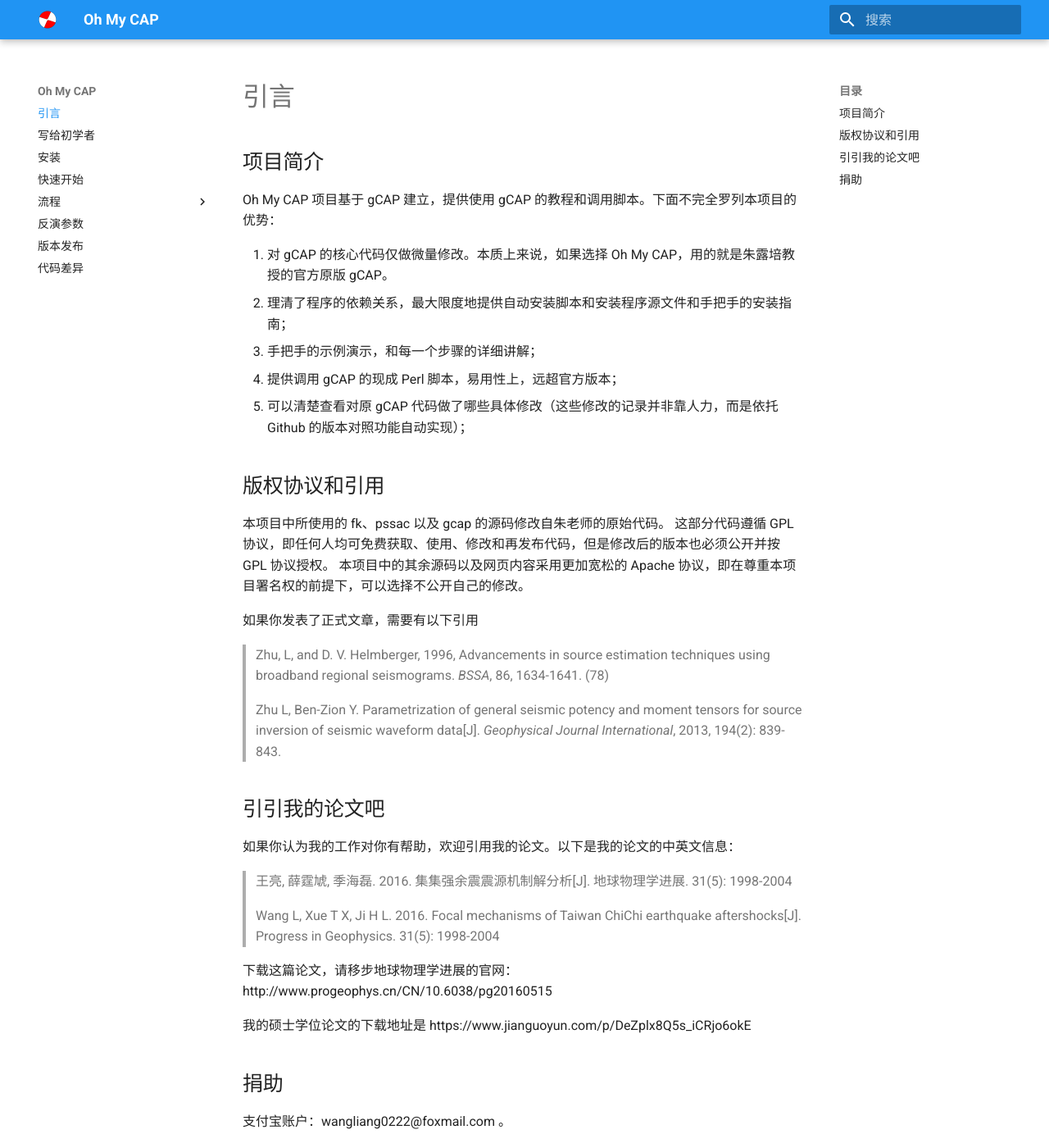
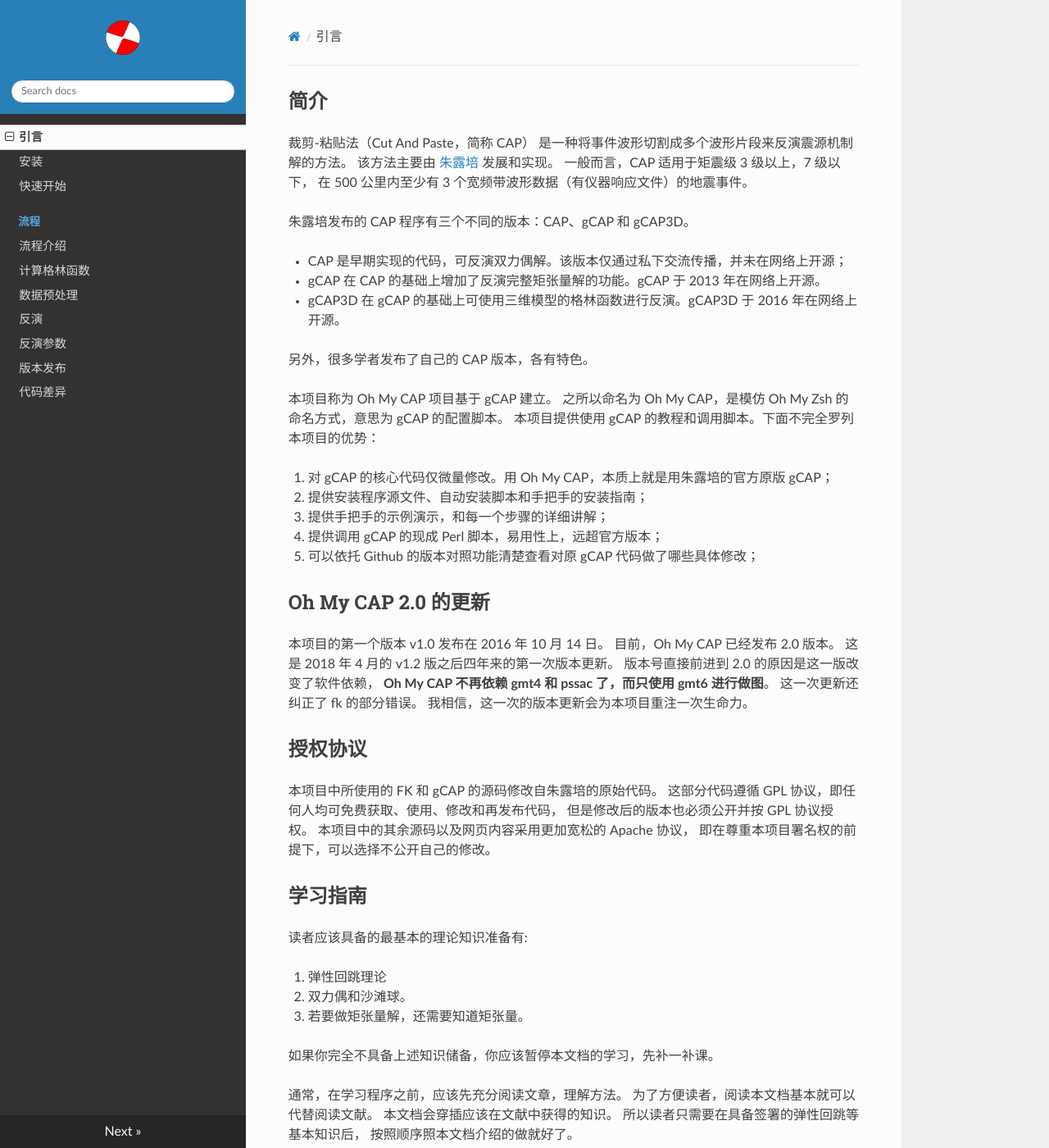
Before and after one commit to wangliang1989/oh-my-cap, an MkDocs documentation site: the page built from docs/docs/index.md, in a window 1280 px wide and 1400 px high. Shown: the whole window at 82% size. Built offline with MkDocs 1.6.1, drawn with Linux system fonts in a browser that asks for light colours; nearby versions of some CDN libraries; old or Windows-style settings are respelled for this version of MkDocs; some of the changed text lies outside the part shown.

Commit message:
增添对新版本的描述

```diff
--- a/docs/docs/index.md
+++ b/docs/docs/index.md
@@ -1,39 +1,72 @@
-## 项目简介
+## 简介
 
-Oh My CAP 项目基于 gCAP 建立，提供使用 gCAP 的教程和调用脚本。下面不完全罗列本项目的优势：
+裁剪-粘贴法（Cut And Paste，简称 CAP）
+是一种将事件波形切割成多个波形片段来反演震源机制解的方法。
+该方法主要由 [朱露培](http://www.eas.slu.edu/People/LZhu/home.html) 发展和实现。
+一般而言，CAP 适用于矩震级 3 级以上，7 级以下，
+在 500 公里内至少有 3 个宽频带波形数据（有仪器响应文件）的地震事件。
 
-1. 对 gCAP 的核心代码仅做微量修改。本质上来说，如果选择 Oh My CAP，用的就是朱露培教授的官方原版 gCAP。
-1. 理清了程序的依赖关系，最大限度地提供自动安装脚本和安装程序源文件和手把手的安装指南；
-2. 手把手的示例演示，和每一个步骤的详细讲解；
-3. 提供调用 gCAP 的现成 Perl 脚本，易用性上，远超官方版本；
-4. 可以清楚查看对原 gCAP 代码做了哪些具体修改（这些修改的记录并非靠人力，而是依托 Github 的版本对照功能自动实现）；
+朱露培发布的 CAP 程序有三个不同的版本：CAP、gCAP 和 gCAP3D。
 
-## 版权协议和引用
+- CAP 是早期实现的代码，可反演双力偶解。该版本仅通过私下交流传播，并未在网络上开源；
+- gCAP 在 CAP 的基础上增加了反演完整矩张量解的功能。gCAP 于 2013 年在网络上开源。
+- gCAP3D 在 gCAP 的基础上可使用三维模型的格林函数进行反演。gCAP3D 于 2016 年在网络上开源。
 
-本项目中所使用的 fk、pssac 以及 gcap 的源码修改自朱老师的原始代码。
-这部分代码遵循 GPL 协议，即任何人均可免费获取、使用、修改和再发布代码，但是修改后的版本也必须公开并按 GPL 协议授权。
-本项目中的其余源码以及网页内容采用更加宽松的 Apache 协议，即在尊重本项目署名权的前提下，可以选择不公开自己的修改。
+另外，很多学者发布了自己的 CAP 版本，各有特色。
 
-如果你发表了正式文章，需要有以下引用
+本项目称为 Oh My CAP 项目基于 gCAP 建立。
+之所以命名为 Oh My CAP，是模仿 Oh My Zsh 的命名方式，意思为 gCAP 的配置脚本。
+本项目提供使用 gCAP 的教程和调用脚本。下面不完全罗列本项目的优势：
 
->Zhu, L, and D. V. Helmberger, 1996, Advancements in source estimation techniques using broadband regional seismograms. *BSSA*, 86, 1634-1641. (78)
+1. 对 gCAP 的核心代码仅微量修改。用 Oh My CAP，本质上就是用朱露培的官方原版 gCAP；
+2. 提供安装程序源文件、自动安装脚本和手把手的安装指南；
+3. 提供手把手的示例演示，和每一个步骤的详细讲解；
+4. 提供调用 gCAP 的现成 Perl 脚本，易用性上，远超官方版本；
+5. 可以依托 Github 的版本对照功能清楚查看对原 gCAP 代码做了哪些具体修改；
 
->Zhu L, Ben-Zion Y. Parametrization of general seismic potency and moment tensors for source inversion of seismic waveform data[J]. *Geophysical Journal International*, 2013, 194(2): 839-843.
+## Oh My CAP 2.0 的更新
 
-## 引引我的论文吧
+本项目的第一个版本 v1.0 发布在 2016 年 10 月 14 日。
+目前，Oh My CAP 已经发布 2.0 版本。
+这是 2018 年 4 月的 v1.2 版之后四年来的第一次版本更新。
+版本号直接前进到 2.0 的原因是这一版改变了软件依赖，
+**Oh My CAP 不再依赖 gmt4 和 pssac 了，而只使用 gmt6 进行做图**。
+这一次更新还纠正了 fk 的部分错误。
+我相信，这一次的版本更新会为本项目重注一次生命力。
 
-如果你认为我的工作对你有帮助，欢迎引用我的论文。以下是我的论文的中英文信息：
+## 授权协议
 
->王亮, 薛霆虓, 季海磊. 2016. 集集强余震震源机制解分析[J]. 地球物理学进展. 31(5): 1998-2004
+本项目中所使用的 FK 和 gCAP 的源码修改自朱露培的原始代码。
+这部分代码遵循 GPL 协议，即任何人均可免费获取、使用、修改和再发布代码，
+但是修改后的版本也必须公开并按 GPL 协议授权。
+本项目中的其余源码以及网页内容采用更加宽松的 Apache 协议，
+即在尊重本项目署名权的前提下，可以选择不公开自己的修改。
 
->Wang L, Xue T X, Ji H L. 2016. Focal mechanisms of Taiwan ChiChi earthquake aftershocks[J]. Progress in Geophysics. 31(5): 1998-2004
+## 学习指南
 
-下载这篇论文，请移步地球物理学进展的官网： http://www.progeophys.cn/CN/10.6038/pg20160515
+读者应该具备的最基本的理论知识准备有:
 
-我的硕士学位论文的下载地址是 https://www.jianguoyun.com/p/DeZplx8Q5s_iCRjo6okE
+1. 弹性回跳理论
+2. 双力偶和沙滩球。
+3. 若要做矩张量解，还需要知道矩张量。
 
-## 捐助
+如果你完全不具备上述知识储备，你应该暂停本文档的学习，先补一补课。
 
-支付宝账户：wangliang0222@foxmail.com 。
+通常，在学习程序之前，应该先充分阅读文章，理解方法。
+为了方便读者，阅读本文档基本就可以代替阅读文献。
+本文档会穿插应该在文献中获得的知识。
+所以读者只需要在具备签署的弹性回跳等基本知识后，
+按照顺序照本文档介绍的做就好了。
 
-我会尽力解答疑问，但无能力解决使用 CAP 遇到的所有问题。
+本文档有两种阅读方式：
+
+1. 访问网页；
+2. 离线阅读；
+
+访问网页即访问本网站。
+一些读者可能更喜欢离线阅读。
+你看到的这个 Oh My CAP 的页面同时保存在本项目的仓库中。
+在安装本项目时，你必定会下载本项目的文件。
+这其中就会包含本网页的全部内容。
+它们就在项目的根路径下的docs目录中。
+在安装部分会详细指明它们的位置。
--- a/docs/docs/intro.md
+++ /dev/null
@@ -1,22 +0,0 @@
-# 写给初学者
-
-## CAP 简介
-
-CAP 是 Cut And Paste 的简称，中文名称是裁剪-粘贴法，是一种将连续地震波形切割成多个波形片段来反演震源机制解的方法。
-该方法主要由 [朱露培教授](http://www.eas.slu.edu/People/LZhu/home.html) 发展和实现。
-如果你需要反演的地震在矩震级 3 级以上，7 级以下（大致范围，并不绝对），在 500 公里内至少有 3 个宽频带波形数据（有仪器响应文件），原则上来说，CAP 方法可以满足你。
-
-朱老师发布的 CAP 程序有三个不同的版本：CAP、gCAP 和 gCAP3D。
-
-- CAP 是朱露培教授早期实现的代码，可用于反演双力偶解。该版本仅通过私下交流传播，代码并未在网络上开源；
-- gCAP 在 CAP 的基础上增加了反演完整矩张量解的功能。gCAP 于 2013 年在网络上开源。
-- gCAP3D 在 gCAP 的基础上增加了使用三维模型下的格林函数进行反演的功能。gCAP3D 于 2016 年在网络上开源。
-
-另外，很多学者发布了自己的 CAP 版本，各有特色。
-
-## 学习指南
-
-在理论知识准备上，你至少要知道弹性回跳理论，理解双力偶的震源模型的意义，能读懂震源机制解。如果你要做完整的矩张量解，自然你还要知道矩张量的东西。
-然后，你需要对 CAP 方法有基本的了解，这一点，你需要阅读 CAP 经典文章或者看一些人的方法介绍。
-程序使用上，要从安装上程序开始。然后，你需要检查你的安装是否成功，这时，你应该照着快速开始里的例子，看能不能自己把例子做出来。
-然后，你应该仔细学习流程的内容，详细掌握每一个步骤。
--- a/docs/mkdocs.yml
+++ b/docs/mkdocs.yml
@@ -1,7 +1,6 @@
 site_name: Oh My CAP
-pages:
+nav:
     - 引言: index.md
-    - 写给初学者: intro.md
     - 安装: install.md
     - 快速开始: quick-start.md
     - 流程:
@@ -13,7 +12,7 @@ pages:
     - 版本发布: changelog.md
     - 代码差异: code-diffs.md
 theme:
-  name: 'material'
+  name: 'readthedocs'
   favicon: 'img/favicon.ico'
   logo: 'img/favicon.ico'
   language: 'zh'
```
